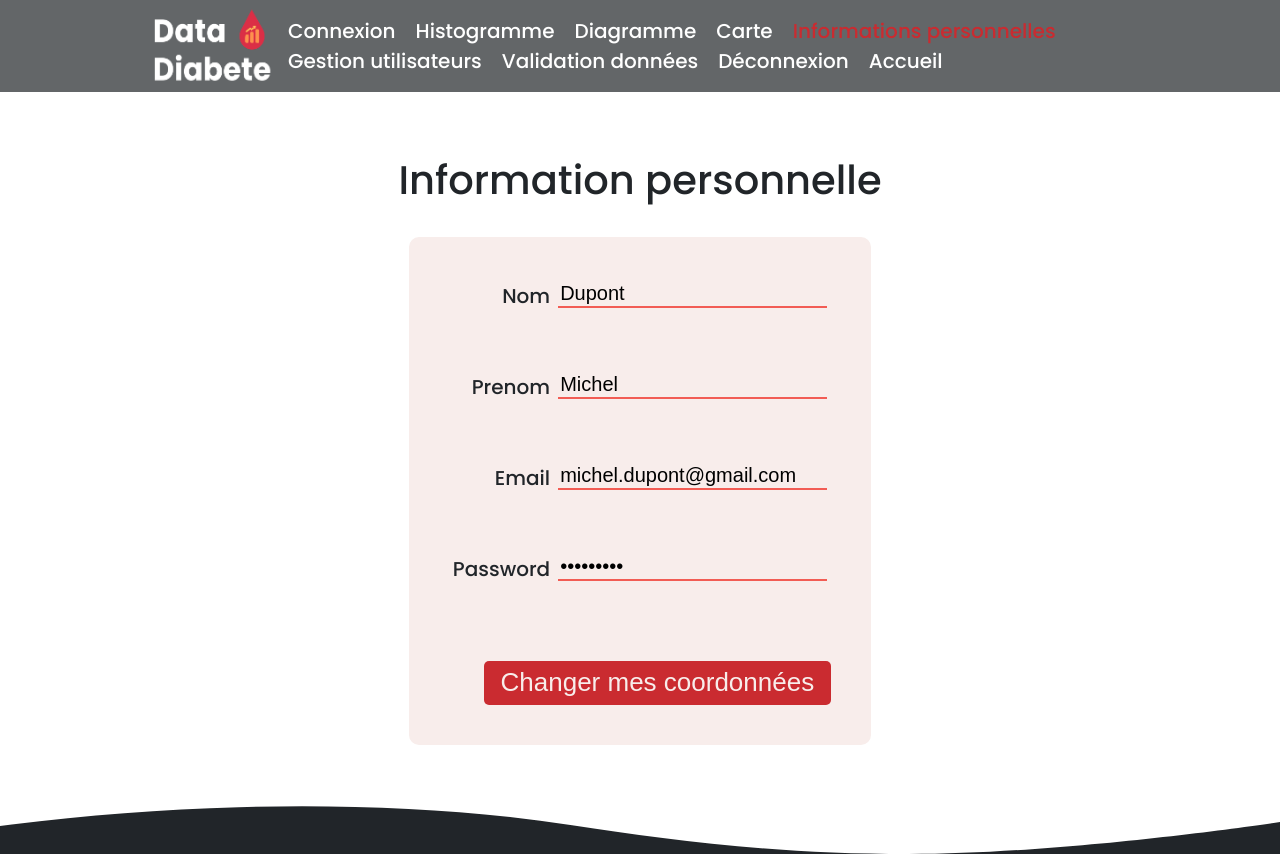
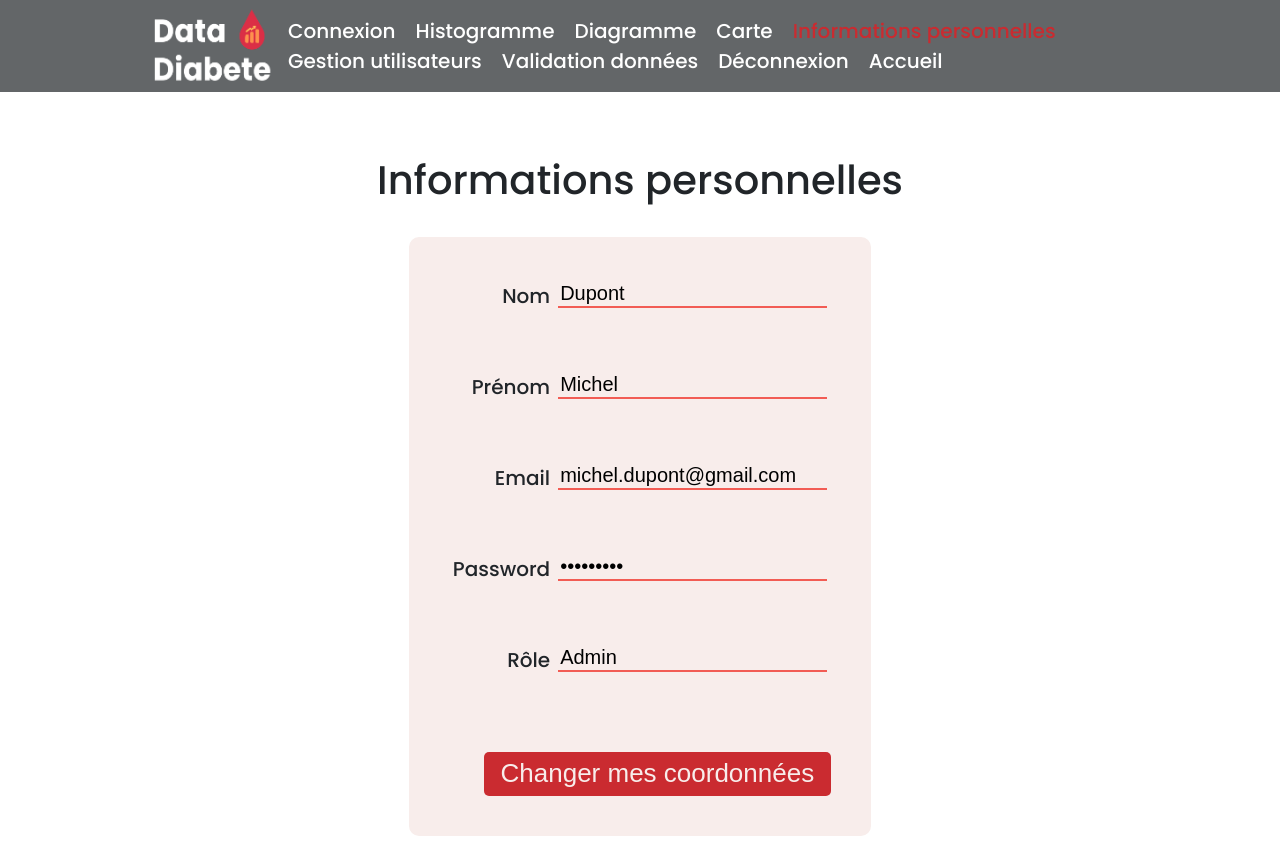
Before and after one commit to EliasKhallouk/DataDiabete, a Vue app in the folder front/: page /info-perso in a window 1280 px wide. Shown: the top 854 px of the page. Built offline with nearby package versions, Linux system fonts and the light colour scheme; what highcharts-vue would draw is missing.

Commit message:
ajout role info persos

```diff
--- a/front/src/views/InfoPersoView.vue
+++ b/front/src/views/InfoPersoView.vue
@@ -1,6 +1,6 @@
 <template>
   <div style="margin-top: 150px;">
-    <h1 style="font-size: 40px;">Information personnelle</h1>
+    <h1 style="font-size: 40px;">Informations personnelles</h1>
     <div class="centered-container">
        <div class="gestion">
           <form>
@@ -9,7 +9,7 @@
               <input class="input" type="text" id="Nom" name="Nom" :value="infoPerso[0].Nom" />
             </div>
             <div class="ligne">
-              <label for="email">Prenom</label>
+              <label for="email">Prénom</label>
               <input class="input" type="text" id="Prenom" name="Prenom" :value="infoPerso[0].Prenom" />
             </div>
             <div class="ligne">
@@ -20,6 +20,10 @@
               <label for="email">Password</label>
               <input class="input" type="password" id="Password" name="Password" :value="infoPerso[0].Password" />
             </div>
+            <div class="ligne">
+                <label for="email">Rôle</label>
+                <input class="input" type="role" id="Role" name="Role" :value="infoPerso[0].Role" />
+              </div>
             <button class="button" type="submit">Changer mes coordonnées</button>
           </form>
        </div>
@@ -32,7 +36,7 @@ export default {
   data() {
     return {
       infoPerso: [
-        {Id:"0", Nom: "Dupont", Prenom: "Michel", Email: "michel.dupont@gmail.com", Password: "azerty123"}
+        {Id: "0", Nom: "Dupont", Prenom: "Michel", Email: "michel.dupont@gmail.com", Password: "azerty123", Role: "Admin"}
       ],
     };
   }
```
